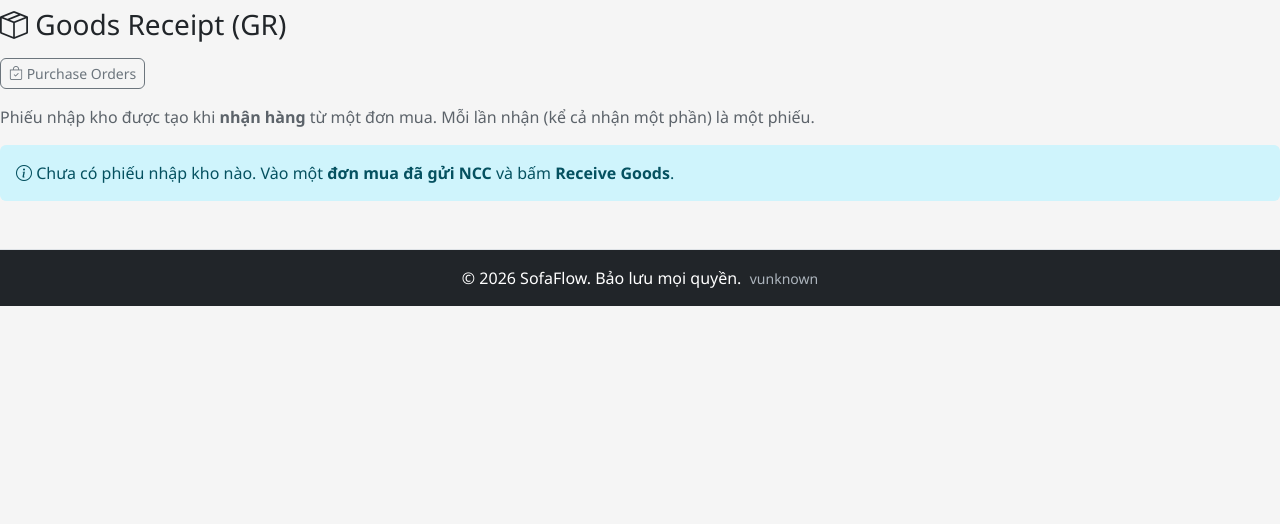
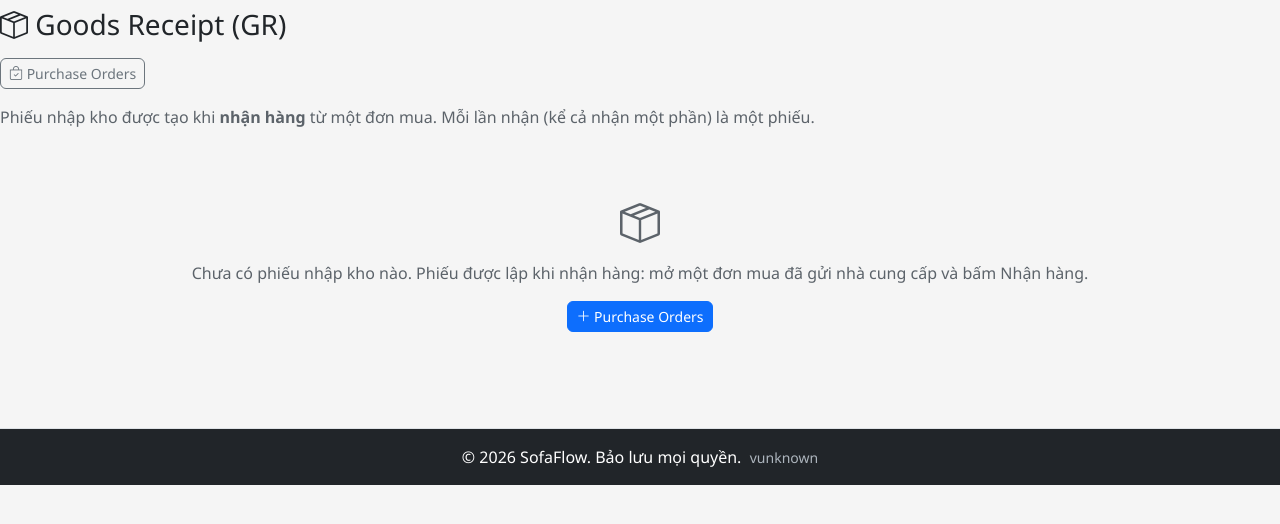
Before and after one commit to tranvanquang2104io-cloud/sofa-upgrade, a Flask app: template app/templates/procurement/gr_list.html in a window 1280 px wide. Shown: the part 24-548 px from the top of the page. Run offline with Flask 3, Linux system fonts and the light colour scheme; the template is opened without the code that fills it, so the values that code supplies are empty; the visitor is signed in with stand-in values (Sample User, id 1).

Commit message:
fix(procurement): the shared empty state on three lists — and NOT on the two where it would lie
The three procurement lists drew their own blue info strip for "chưa có đơn mua
nào" while orders, customers, materials and the rest use `empty_state()` — a
centred icon, the message, and a button that starts the thing you came to make.
All three already IMPORTED the macro and never called it, which is how they
drifted.

The review that raised this called it one problem across five screens: a green
banner on Low Stock, a blue strip on Purchase Orders, a call-to-action on
Orders, "three different signals for the same nothing-here". Reading what they
actually say, they are not the same thing:

  "Chưa có đơn mua nào"                        -> you have not made one yet
  "Mọi vật tư đều trên mức tối thiểu"          -> nothing is wrong

Making the second match the first would turn a reassurance into a prompt to go
and create something — the opposite of what it means. So Low Stock and Purchase
Suggestions keep their green banner, and the test pins BOTH groups with the
reason, so nobody "finishes the job" later by unifying the two that should not
be.

The goods-receipt list gets no create button, on purpose: a receipt exists only
as the result of receiving against a purchase order, and a button here would
offer a way around the 3-way match. Its action leads to the purchase orders
instead, which is where the work actually starts.

Co-Authored-By: Claude Opus 5 (1M context) <noreply@anthropic.com>

```diff
--- a/app/templates/procurement/gr_list.html
+++ b/app/templates/procurement/gr_list.html
@@ -35,6 +35,9 @@
 {% include '_pagination.html' %}
 </div>
 {% else %}
-<div class="alert alert-info"><i class="bi bi-info-circle"></i> Chưa có phiếu nhập kho nào. Vào một <strong>đơn mua đã gửi NCC</strong> và bấm <strong>{{ t('Receive Goods') }}</strong>.</div>
+{{ empty_state('Chưa có phiếu nhập kho nào. Phiếu được lập khi nhận hàng: mở một đơn mua đã gửi nhà cung cấp và bấm Nhận hàng.',
+                 icon='bi-box-seam',
+                 action_url=url_for('dashboard.list_purchase_orders'),
+                 action_label=t('Purchase Orders')) }}
 {% endif %}
 {% endblock %}
--- a/app/templates/procurement/po_list.html
+++ b/app/templates/procurement/po_list.html
@@ -52,6 +52,9 @@
 {{ table_close() }}
 {% include '_pagination.html' %}
 {% else %}
-<div class="alert alert-info"><i class="bi bi-info-circle"></i> Chưa có đơn mua nào. Tạo từ <strong>{{ t('Purchase suggestions') }}</strong> hoặc bấm <strong>{{ t('Create Purchase Order') }}</strong>.</div>
+{{ empty_state('Chưa có đơn mua nào. Tạo từ đề xuất mua hàng, hoặc lập một đơn mới.',
+                 icon='bi-bag-check',
+                 action_url=url_for('dashboard.create_purchase_order'),
+                 action_label=t('Create Purchase Order')) }}
 {% endif %}
 {% endblock %}
--- a/app/templates/procurement/pr_list.html
+++ b/app/templates/procurement/pr_list.html
@@ -50,6 +50,9 @@
 {{ table_close() }}
 {% include '_pagination.html' %}
 {% else %}
-<div class="alert alert-info"><i class="bi bi-info-circle"></i> Chưa có đề nghị mua nào. Bấm <strong>{{ t('Create Requisition') }}</strong> hoặc điền từ <strong>{{ t('Auto suggestions') }}</strong>.</div>
+{{ empty_state('Chưa có đề nghị mua nào. Lập một đề nghị mới, hoặc điền sẵn từ đề xuất mua hàng.',
+                 icon='bi-clipboard-check',
+                 action_url=url_for('dashboard.create_requisition'),
+                 action_label=t('Create Requisition')) }}
 {% endif %}
 {% endblock %}
--- a/app/utils/i18n.py
+++ b/app/utils/i18n.py
@@ -1435,3 +1435,9 @@ TRANSLATIONS['vi'].update({
     'Thông tin báo giá': 'Thông tin báo giá',
     'Điều khoản và ghi chú': 'Điều khoản và ghi chú',
 })
+
+TRANSLATIONS['vi'].update({
+    'Chưa có đơn mua nào. Tạo từ đề xuất mua hàng, hoặc lập một đơn mới.': 'Chưa có đơn mua nào. Tạo từ đề xuất mua hàng, hoặc lập một đơn mới.',
+    'Chưa có đề nghị mua nào. Lập một đề nghị mới, hoặc điền sẵn từ đề xuất mua hàng.': 'Chưa có đề nghị mua nào. Lập một đề nghị mới, hoặc điền sẵn từ đề xuất mua hàng.',
+    'Chưa có phiếu nhập kho nào. Phiếu được lập khi nhận hàng: mở một đơn mua đã gửi nhà cung cấp và bấm Nhận hàng.': 'Chưa có phiếu nhập kho nào. Phiếu được lập khi nhận hàng: mở một đơn mua đã gửi nhà cung cấp và bấm Nhận hàng.',
+})
```
Also changed, not shown: tests/test_empty_states.py (added, +68 -0 lines).
